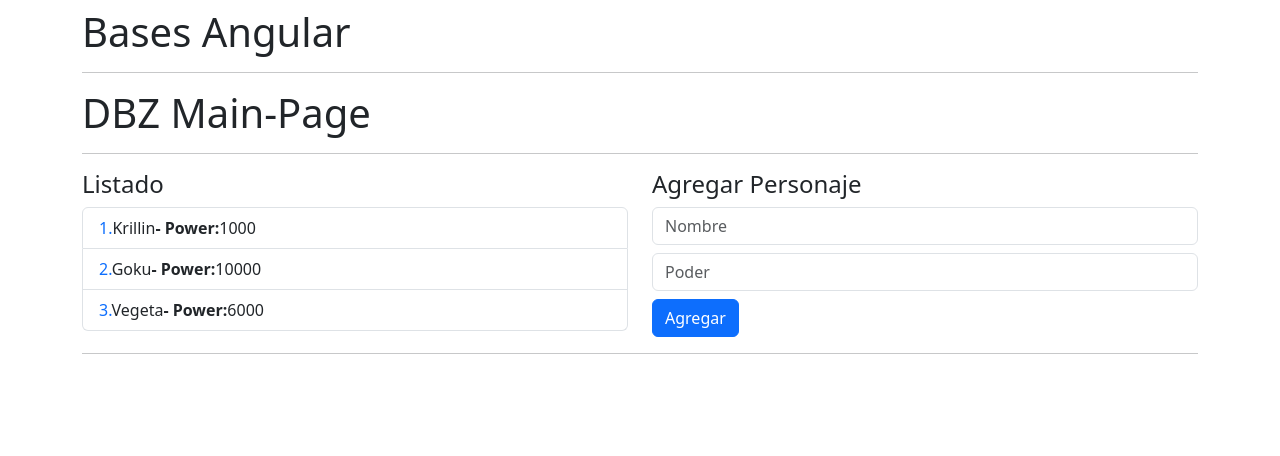
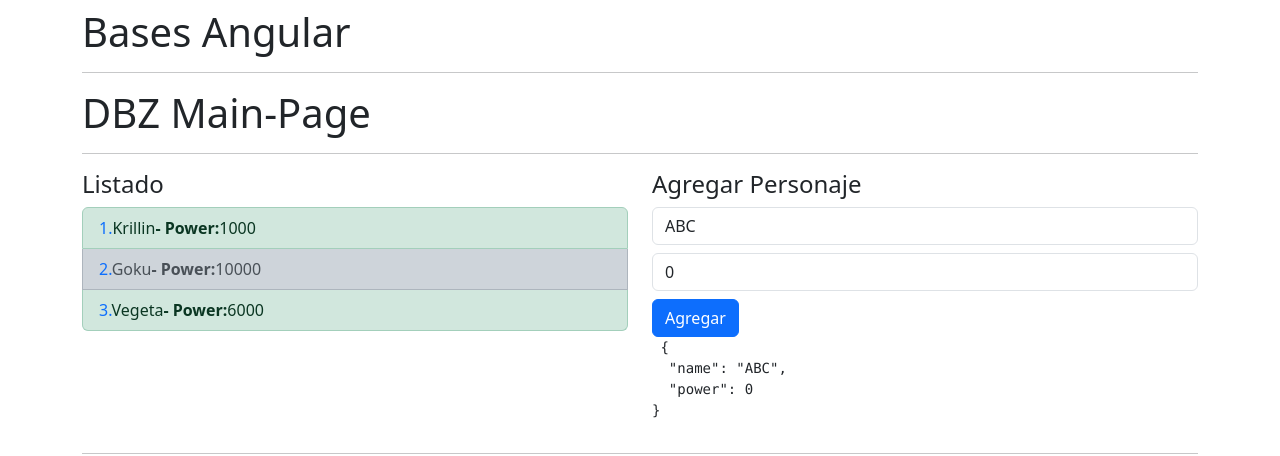
Before and after one commit to mguzman69/angular-bases, an Angular app: page / in a window 1280 px wide. Shown: the top 456 px of the page. Built offline with nearby package versions, Linux system fonts and the light colour scheme.

Commit message:
input y boton HTML vinculados al objecto character

```diff
--- a/src/app/dbz/components/addcharacter/addcharacter.component.html
+++ b/src/app/dbz/components/addcharacter/addcharacter.component.html
@@ -1,10 +1,20 @@
 <div class="col">
   <h4> Agregar Personaje</h4>
   <form>
-    <input type="text" class="form-control mb-2" placeholder="Nombre">
-    <input type="text" class="form-control mb-2" placeholder="Poder">
-    <button class="btn btn-primary">
+    <input
+      type="text"
+      [(ngModel)]="character.name"
+      name="name"
+      class="form-control mb-2"
+      placeholder="Nombre">
+    <input type="number"
+      [(ngModel)]="character.power"
+      name="power"
+      [value]="character.power"
+      class="form-control mb-2" placeholder="Poder">
+    <button type="submit" class="btn btn-primary" (click)="emitCharacter()">
       Agregar
     </button>
+    <pre> {{ character | json }}</pre>
   </form>
 </div>
--- a/src/app/dbz/components/addcharacter/addcharacter.component.ts
+++ b/src/app/dbz/components/addcharacter/addcharacter.component.ts
@@ -1,10 +1,22 @@
 import { ChangeDetectionStrategy, Component } from '@angular/core';
+import { Character } from '../../interfaces/character.interface';
+import { FormsModule } from '@angular/forms';
+import { CommonModule } from '@angular/common';
 
 @Component({
   selector: 'dbz-add-character',
-  imports: [],
+  imports: [FormsModule , CommonModule],
   templateUrl: './addcharacter.component.html',
   styleUrl: './addcharacter.component.css',
   changeDetection: ChangeDetectionStrategy.OnPush,
 })
-export class AddCharacterComponent { }
+export class AddCharacterComponent {
+  public character: Character = {
+    name  : 'ABC',
+    power : 0
+  }
+
+  emitCharacter():void {
+    console.log(this.character)
+  }
+}
--- a/src/app/dbz/components/list/list.component.html
+++ b/src/app/dbz/components/list/list.component.html
@@ -1,11 +1,19 @@
 <h4>Listado</h4>
 <ul class="list-group">
-  <li *ngFor="let character of characterList; let i = index"
-    class="list-group-item">
+  <li *ngFor="let character of characterList;
+       let i = index;
+       let isFirst = first;
+       let isLast = last;
+       let isEven = even;
+       let isOdd = odd;"
+    class="list-group-item"
+    [ngClass]="{
+      'list-group-item-success':isEven,
+      'list-group-item-dark':isOdd
+    }">
     <span class="text-primary">{{ i+1 }}.</span>
     <span>{{ character.name }}</span>
     <strong>- Power:</strong>
     <span>{{ character.power }}</span>
-
   </li>
 </ul>
--- a/src/app/dbz/components/list/list.component.ts
+++ b/src/app/dbz/components/list/list.component.ts
@@ -1,10 +1,10 @@
 import { ChangeDetectionStrategy, Component, Input, input } from '@angular/core';
-import { CommonModule, NgFor, NgIf } from '@angular/common';
+import { CommonModule, NgClass, NgFor, NgIf } from '@angular/common';
 import { Character } from '../../interfaces/character.interface';
 
 @Component({
   selector: 'dbz-list',
-  imports: [NgFor],
+  imports: [NgFor,NgClass],
   templateUrl: './list.component.html',
   styleUrl: './list.component.css',
 })
--- a/src/app/dbz/pages/main-page.component.ts
+++ b/src/app/dbz/pages/main-page.component.ts
@@ -2,6 +2,7 @@ import { Component, Input, input, OnInit } from '@angular/core';
 import { ListComponent } from "../components/list/list.component";
 import { AddCharacterComponent } from '../components/addcharacter/addcharacter.component';
 import { Character } from '../interfaces/character.interface';
+import { NgModel } from '@angular/forms';
 
 @Component({
   selector: 'app-dbz-main-page',
```
Also changed, not shown: src/app/dbz/dbz.module.ts (+5 -4 lines).
